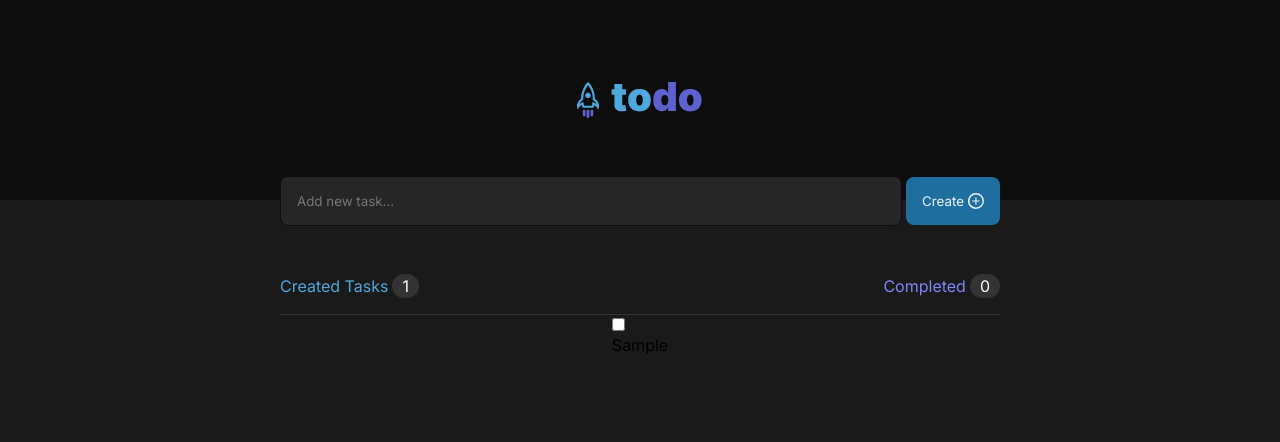
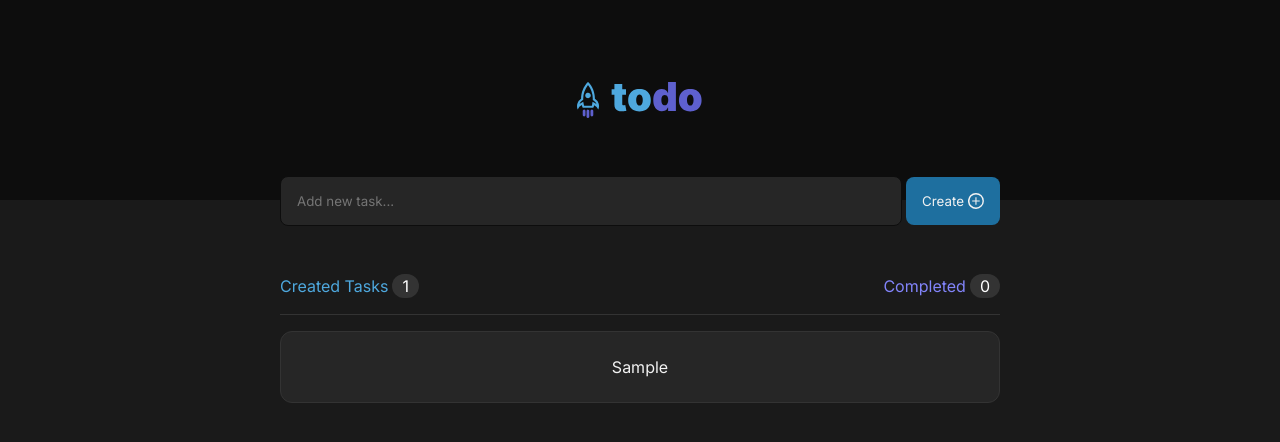
Before and after one commit to jonathancsr/to-do-list, a React (Vite) app: page / in a window 1280 px wide. Both pictures are taken after typing "Sample" into the empty fields and a click on the button "Create". Shown: the top 442 px of the page. Built offline with nearby package versions, Linux system fonts and the light colour scheme.

Commit message:
feat: add task list

```diff
--- /dev/null
+++ b/src/components/Tasks/Task.tsx
@@ -0,0 +1,12 @@
+import { Task as TaskType } from "../../types";
+import styles from './styles.module.css';
+type TaskProps = {
+  task: TaskType;
+}
+export const Task = ({ task }: TaskProps) => {
+  return (
+    <div className={styles.container}>
+      <p>{task.title}</p>
+    </div>
+  )
+}
--- /dev/null
+++ b/src/components/Tasks/styles.module.css
@@ -0,0 +1,23 @@
+.container {
+  width: 100%;
+  max-width: 720px;
+  min-height: 72px;
+
+  display: flex;
+  align-items: center;
+  justify-content: center;
+  gap: 0.5rem;
+
+  background-color: var(--gray-500);
+  color: var(--gray-100);
+
+  border: 1px solid var(--gray-400);
+  border-radius: 0.75rem;
+}
+
+.checkbox {
+  display: flex;
+  align-items: center;
+  justify-content: center;
+  gap: 0.25rem;
+}
--- /dev/null
+++ b/src/containers/TaskList/index.tsx
@@ -0,0 +1,16 @@
+import { Task } from "../../components/Tasks/Task"
+import { Task as TaskType } from "../../types"
+import styles from './styles.module.css'
+
+type TaskListProps = {
+  tasks: TaskType[]
+}
+export const TaskList = ({ tasks }: TaskListProps) => {
+  return (
+    <div className={styles.container}>
+      {tasks.map((task) => (
+        <Task task={task} key={task.id} />
+      ))}
+    </div>
+  )
+}
--- /dev/null
+++ b/src/containers/TaskList/styles.module.css
@@ -0,0 +1,9 @@
+.container {
+  width: 100%;
+
+  display: flex;
+  flex-direction: column;
+  align-items: center;
+  justify-content: center;
+  gap: 0.75rem;
+}
--- a/src/containers/TasksContainer/index.tsx
+++ b/src/containers/TasksContainer/index.tsx
@@ -2,6 +2,7 @@ import Clipboard from '../../assets/icon/Clipboard.svg';
 import { Divider } from "../../components/Divider";
 import { TaskCounter } from "../../components/TaskCounter";
 import { Task } from "../../types";
+import { TaskList } from '../TaskList';
 import styles from './styles.module.css';
 type TasksContainerProps = {
   tasks: Task[];
@@ -26,16 +27,11 @@ export const TasksContainer = ({ tasks }: TasksContainerProps) => {
         <p>You don't have tasks registered yet</p>
         <p>Create tasks and organize your to-do items</p>
       </div>}
-      {hasTasks && tasks.map((task) => (
-        <div key={task.id} >
-          <input
-            type="checkbox"
-            checked={task.completed}
-            onChange={() => { }}
-          />
-          <p>{task.title}</p>
+      {hasTasks && (
+        <div className={styles.tasks}>
+          <TaskList tasks={tasks} />
         </div>
-      ))}
+      )}
     </>
   )
 }
--- a/src/containers/TasksContainer/styles.module.css
+++ b/src/containers/TasksContainer/styles.module.css
@@ -27,3 +27,8 @@
     font-weight: bold;
   }
 }
+
+.tasks {
+  width: 720px;
+  margin-top: 1rem;
+}
--- a/src/pages/Home/styles.module.css
+++ b/src/pages/Home/styles.module.css
@@ -14,3 +14,7 @@
   display: flex;
   justify-content: center;
 }
+
+.tasksContainer {
+  width: 100%;
+}
```
